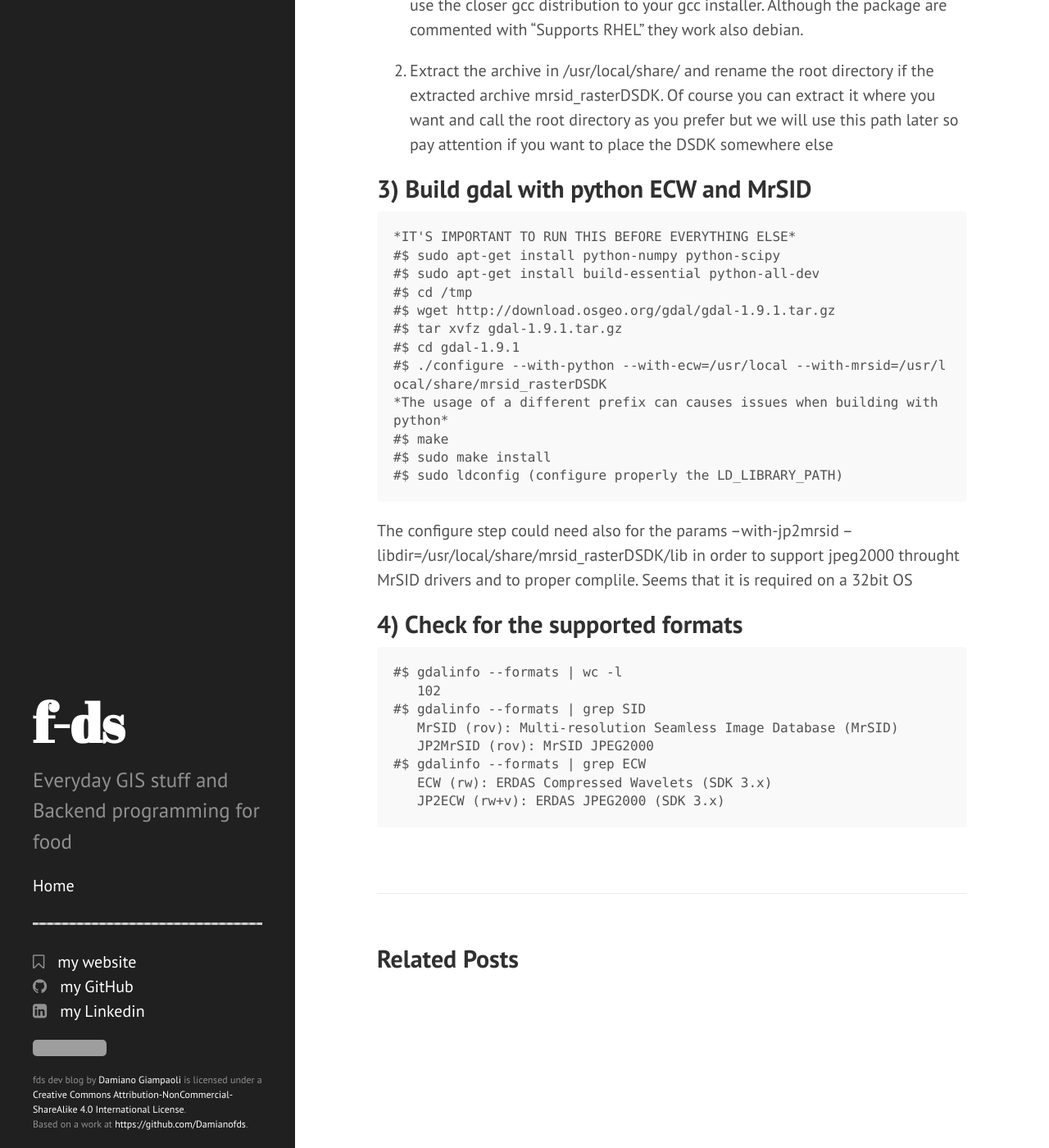
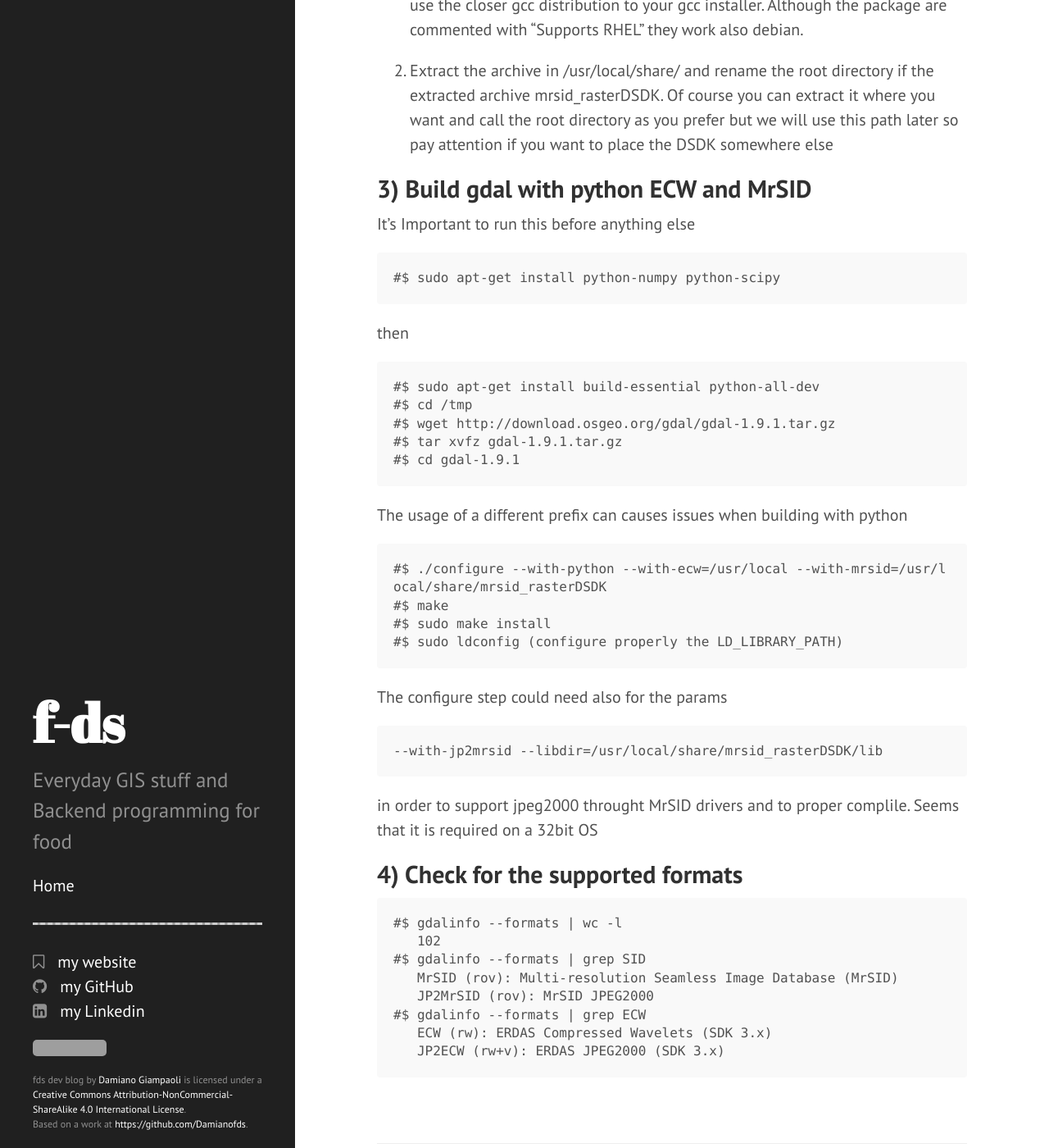
Before and after one commit to f-ds/f-ds.github.io, a Jekyll site: the page built from _posts/2016-04-13-build-gdal-1-9-1-with-python-ecw-and-mrsid-support.markdown, in a window 1280 px wide and 1400 px high, scrolled down 918 px. Shown: the whole window at 82% size. Built offline with Jekyll 4.4.1, drawn with Linux system fonts in a browser that asks for light colours; nearby versions of some CDN libraries; grey boxes are pictures that could not be loaded.

Commit message:
Post update: build gdal 1.9.1 with python ECW and MrSID support

```diff
--- a/_posts/2016-04-13-build-gdal-1-9-1-with-python-ecw-and-mrsid-support.markdown
+++ b/_posts/2016-04-13-build-gdal-1-9-1-with-python-ecw-and-mrsid-support.markdown
@@ -34,22 +34,32 @@ The steps needed are:
 
 ## 3) Build gdal with python ECW and MrSID
 
+It's Important to run this before anything else
 ~~~~~~~~~~~~~~~
-*IT'S IMPORTANT TO RUN THIS BEFORE EVERYTHING ELSE*
 #$ sudo apt-get install python-numpy python-scipy
+~~~~~~~~~~~~~~~~~~~~~~~~~~~~~~
+then
+~~~~~~~~~~~~~~~
 #$ sudo apt-get install build-essential python-all-dev
 #$ cd /tmp
 #$ wget http://download.osgeo.org/gdal/gdal-1.9.1.tar.gz
 #$ tar xvfz gdal-1.9.1.tar.gz
 #$ cd gdal-1.9.1
+~~~~~~~~~~~~~~~~~~~~~~~~
+The usage of a different prefix can causes issues when building with python
+~~~~~~~~~~~~~~~~~~~
 #$ ./configure --with-python --with-ecw=/usr/local --with-mrsid=/usr/local/share/mrsid_rasterDSDK
-*The usage of a different prefix can causes issues when building with python*
 #$ make
 #$ sudo make install
 #$ sudo ldconfig (configure properly the LD_LIBRARY_PATH)
 ~~~~~~~~~~~~~~~~~~~
 
-The configure step could need also for the params --with-jp2mrsid --libdir=/usr/local/share/mrsid_rasterDSDK/lib in order to support jpeg2000 throught MrSID drivers and to proper complile. Seems that it is required on a 32bit OS
+The configure step could need also for the params
+~~~~~~~~~~~~~~~~~~~
+--with-jp2mrsid --libdir=/usr/local/share/mrsid_rasterDSDK/lib
+ ~~~~~~~~~~~~~~~~~~~~~~~~
+
+in order to support jpeg2000 throught MrSID drivers and to proper complile. Seems that it is required on a 32bit OS
 
 ## 4) Check for the supported formats
 
```
